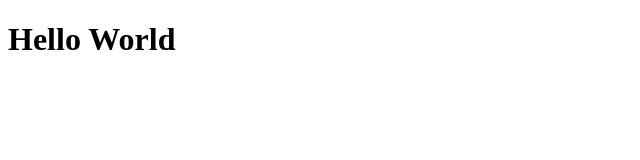
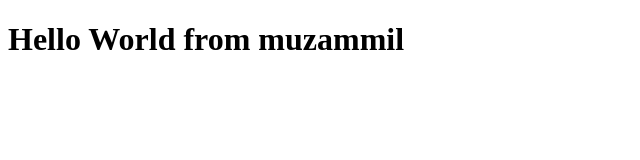
Before and after one commit to MuzammilKhan6/BOOTCAMP2020SAMPLE2, a plain HTML site: page index.html in a window 1280 px wide. Shown: the whole page, without its empty margins (0-640 px from the left). Drawn offline with Linux system fonts and the light colour scheme.

Commit message:
Update index.html

```diff
--- a/index.html
+++ b/index.html
@@ -6,6 +6,6 @@
     <title>Document</title>
 </head>
 <body>
-    <h1>Hello World</h1>
+    <h1>Hello World from muzammil</h1>
 </body>
 </html>
```
